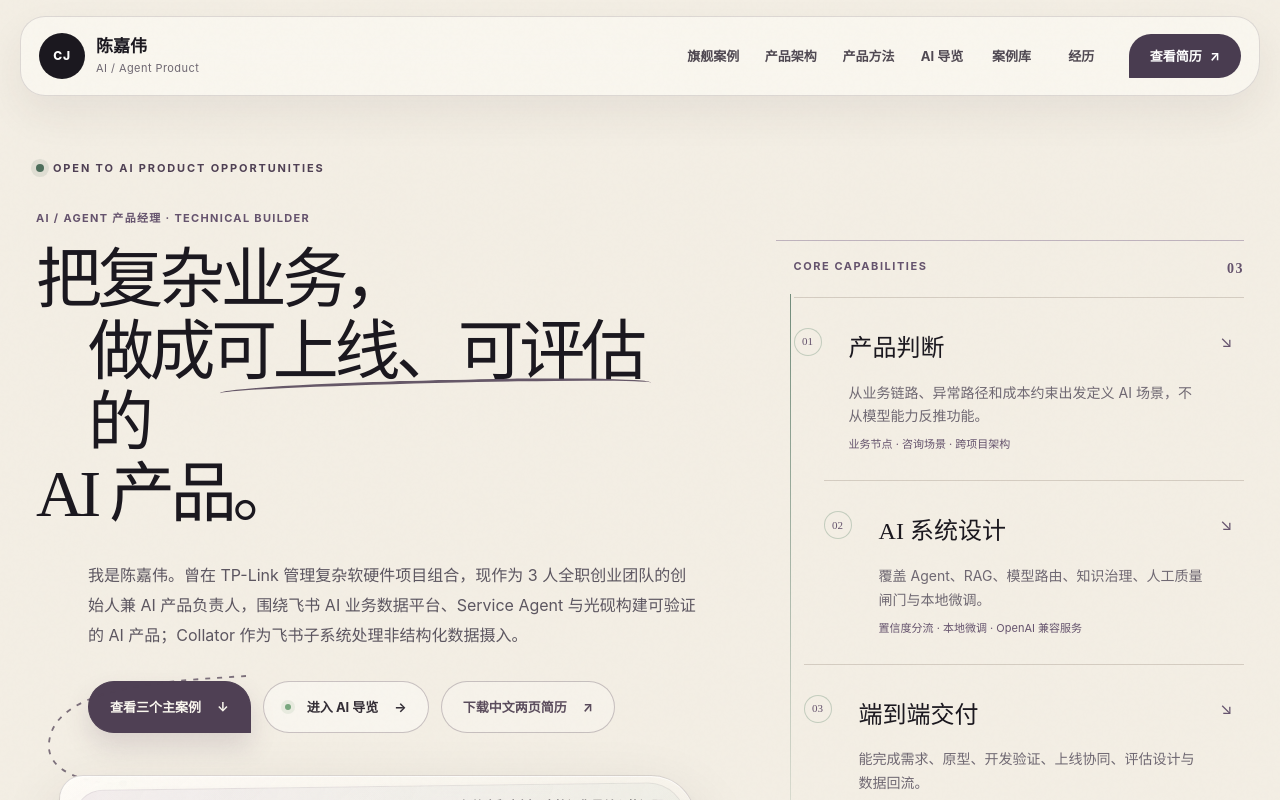
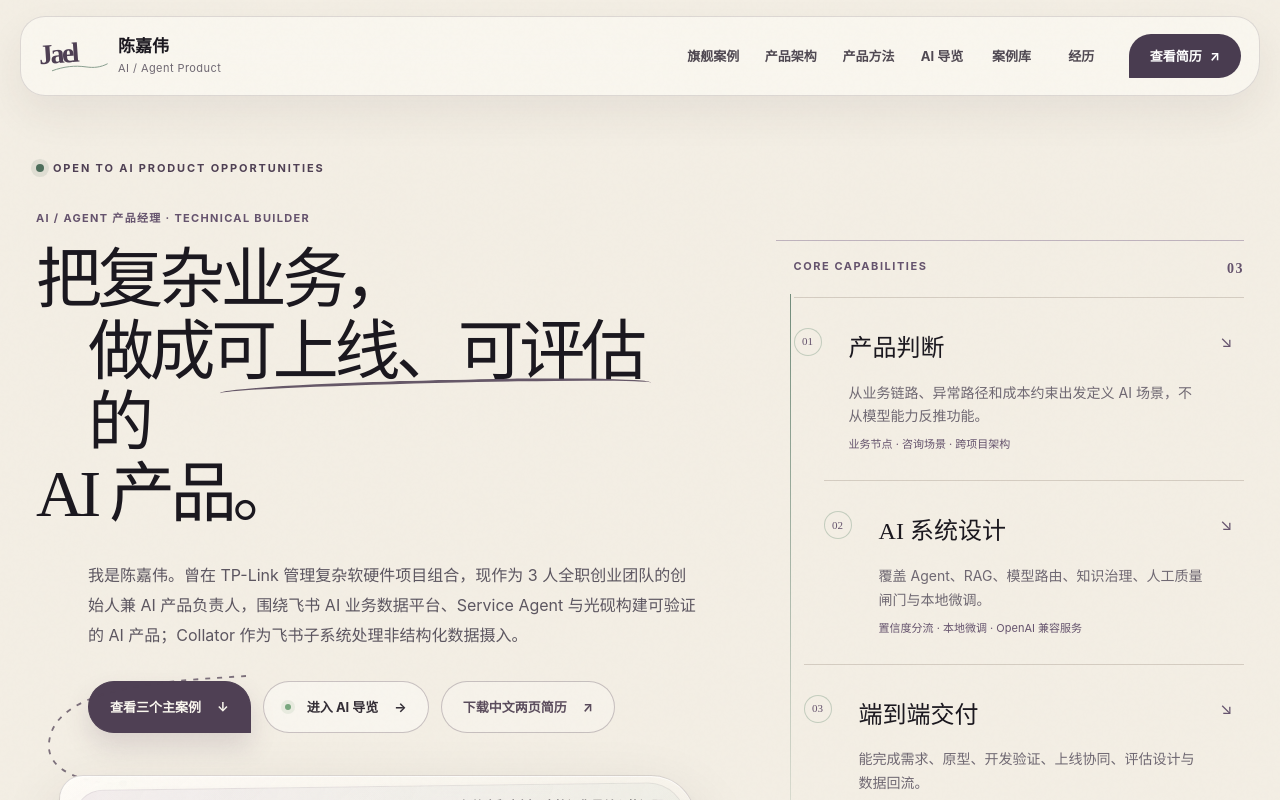
Before and after one commit to Catcherog/demonstratio, a Next.js app: page / in a window 1280 px wide. Shown: the top 800 px of the page. Built offline with nearby package versions, Linux system fonts and the light colour scheme.

Commit message:
fix: refine Jael brand and guide submit state

```diff
--- a/app/editorial-responsive.css
+++ b/app/editorial-responsive.css
@@ -47,7 +47,33 @@ body::before {
   backdrop-filter: blur(16px);
 }
 
-.brand-mark { width: 46px; height: 46px; }
+.brand-signature {
+  position: relative;
+  width: 68px;
+  flex: 0 0 68px;
+  padding: 1px 3px 7px 0;
+  color: var(--editorial-plum);
+  font-family: "Segoe Script", "Brush Script MT", "Snell Roundhand", cursive;
+  font-size: 28px;
+  font-weight: 600;
+  line-height: .9;
+  letter-spacing: -.09em;
+  transform: rotate(-4deg);
+  transform-origin: center;
+}
+.brand-signature svg {
+  position: absolute;
+  right: -1px;
+  bottom: 0;
+  width: 58px;
+  height: 9px;
+  overflow: visible;
+  fill: none;
+  stroke: var(--editorial-sage);
+  stroke-width: 1.4;
+  stroke-linecap: round;
+  opacity: .82;
+}
 .brand-copy strong { font-size: 17px; }
 .brand-copy small { margin-top: 3px; font-size: 11px; letter-spacing: .04em; }
 .nav { gap: clamp(17px, 2vw, 30px); }
@@ -359,7 +385,30 @@ main { background: var(--editorial-paper); }
 .guide-proof span { color: #59655d !important; font-size: 11px !important; }
 .guide-user,
 .guide-user p { color: var(--editorial-ink); border-color: var(--editorial-line) !important; background: var(--editorial-lilac-soft) !important; }
-.guide-form button { border-color: var(--editorial-plum) !important; background: var(--editorial-plum) !important; }
+.guide-form button {
+  display: grid;
+  place-items: center;
+  border-color: var(--editorial-plum) !important;
+  background: var(--editorial-plum) !important;
+}
+.guide-submit-icon,
+.guide-submit-spinner {
+  width: 21px;
+  height: 21px;
+  fill: none;
+  stroke: currentColor;
+  stroke-width: 1.8;
+  stroke-linecap: round;
+  stroke-linejoin: round;
+}
+.guide-submit-spinner {
+  animation: guide-submit-spin .8s linear infinite;
+}
+.guide-submit-spinner circle {
+  stroke-dasharray: 35 16;
+  transform-origin: center;
+}
+@keyframes guide-submit-spin { to { transform: rotate(360deg); } }
 .guide-message > span,
 .guide-answer-meta > span { color: var(--editorial-sage) !important; }
 
@@ -421,6 +470,7 @@ main { background: var(--editorial-paper); }
   .flagship-card:hover,
   .hero-ai-prompts a,
   .hero-ai-prompts a:hover { transform: none !important; }
+  .guide-submit-spinner { animation: none; }
 }
 
 @media (max-width: 1200px) {
@@ -517,7 +567,8 @@ main { background: var(--editorial-paper); }
 @media (max-width: 720px) {
   .site-header { width: calc(100% - 16px); min-height: 62px; padding: 7px 9px; border-radius: 19px 19px 25px 19px; }
   .brand { min-width: 0; gap: 10px; }
-  .brand-mark { width: 40px; height: 40px; font-size: 12px; }
+  .brand-signature { width: 56px; flex-basis: 56px; font-size: 24px; }
+  .brand-signature svg { width: 48px; }
   .brand-copy { display: block; }
   .brand-copy strong { font-size: 14px; }
   .brand-copy small { display: none; }
--- a/components/Header.tsx
+++ b/components/Header.tsx
@@ -9,7 +9,12 @@ export function Header() {
   return (
     <header className="site-header">
       <a className="brand" href="/#top" onClick={close} aria-label="陈嘉伟作品集首页">
-        <span className="brand-mark">CJ</span>
+        <span className="brand-signature" aria-hidden="true">
+          Jael
+          <svg viewBox="0 0 84 12" focusable="false">
+            <path d="M2 8.5C19 3.5 35 3 51 6.4C62 8.8 72 8.6 82 4.2" />
+          </svg>
+        </span>
         <span className="brand-copy">
           <strong>陈嘉伟</strong>
           <small>AI / Agent Product</small>
--- a/components/PortfolioGuide.tsx
+++ b/components/PortfolioGuide.tsx
@@ -513,8 +513,20 @@ export function PortfolioGuide() {
                 rows={2}
                 placeholder="例如：Service Agent 的 fail-closed 如何实现？"
               />
-              <button type="submit" disabled={loading || !question.trim()} aria-label="发送问题">
-                {loading ? "思考中" : "发送"}
+              <button
+                type="submit"
+                disabled={loading || !question.trim()}
+                aria-label={loading ? "正在生成回答" : "发送问题"}
+              >
+                {loading ? (
+                  <svg className="guide-submit-spinner" viewBox="0 0 24 24" aria-hidden="true" focusable="false">
+                    <circle cx="12" cy="12" r="8" />
+                  </svg>
+                ) : (
+                  <svg className="guide-submit-icon" viewBox="0 0 24 24" aria-hidden="true" focusable="false">
+                    <path d="M12 19V5M6.5 10.5 12 5l5.5 5.5" />
+                  </svg>
+                )}
               </button>
             </div>
             <small>{question.length}/600 · 最近 6 条消息用于连续追问 · 不保存访客正文</small>
```
Also changed, not shown: app/icon.svg.
